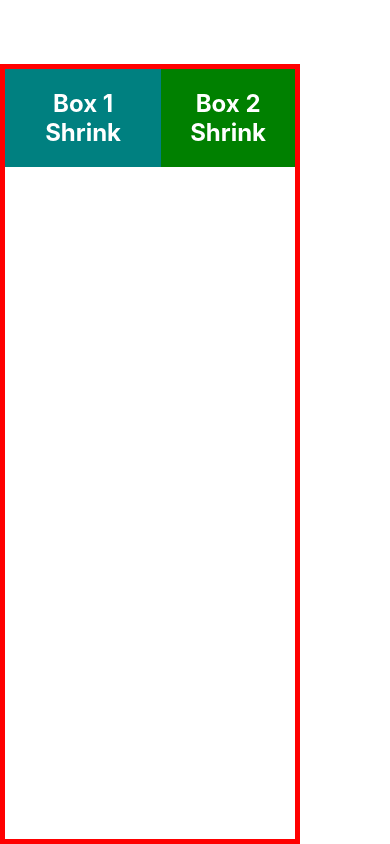
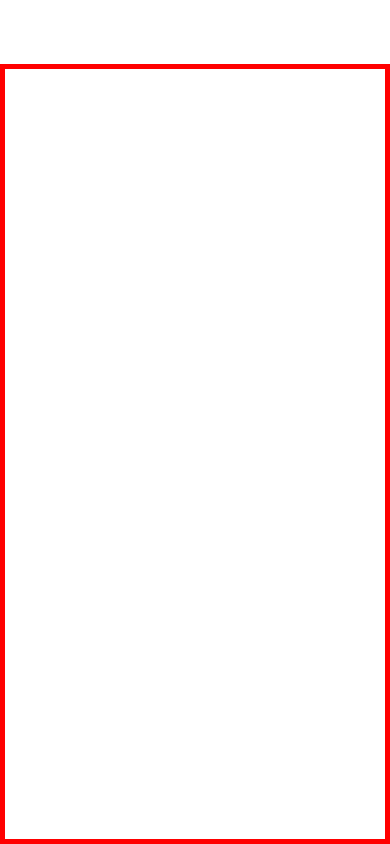
Before and after one commit to muazimmaqbool/React-Native-Tutorials, a React Native app: screen / in a window 390 px wide. Built offline with nearby package versions, Linux system fonts and the light colour scheme.

Commit message:
Layout Completed

```diff
--- a/App.js
+++ b/App.js
@@ -1,4 +1,4 @@
-import { ImageBackground, View,Text, StyleSheet } from "react-native";
+import { ImageBackground, View, Text, StyleSheet } from "react-native";
 import Greet from "./Components/A_Greet";
 import B_Styling from "./Components/B_Styling";
 import C_StyleSheet from "./Components/C_StyleSheet";
@@ -12,13 +12,14 @@ import C_JustifyContent from "./FlexBox and layout/C_JustifyContent";
 import D_Align_ITEMSandSELF from "./FlexBox and layout/D_Align_ITEMSandSELF";
 import E_FlexWrap from "./FlexBox and layout/E_FlexWrap";
 import F_FlexShrink from "./FlexBox and layout/F_FlexShrink";
-const myImage=require("./assets/pic.jpg")
+import G_FlexGrow from "./FlexBox and layout/G_FlexGrow";
+import H_Relative_Absolute_layout from "./FlexBox and layout/H_Relative_Absolute_layout";
+const myImage = require("./assets/pic.jpg");
 const App = () => {
   return (
     // <View style={{ flex: 1, backgroundColor: "teal", padding: 60 }}>
     //view used only when working with flexbox
     <View style={styles.container}>
-
       {/* first custom component
       <Greet name="Muazim Maqbool"/>
       <Greet name="Basit Mushtaq"/> */}
@@ -65,7 +66,6 @@ const App = () => {
       {/* <D_Align_ITEMSandSELF styleprop={{backgroundColor:"pink",alignSelf:"auto"}}>Box-5</D_Align_ITEMSandSELF>
       <D_Align_ITEMSandSELF styleprop={{backgroundColor:"yellow"}}>Box-6</D_Align_ITEMSandSELF> */}
 
-
       {/*flexWrap */}
       {/* <E_FlexWrap styleprop={{backgroundColor:"yellow"}}>Box1</E_FlexWrap>
        <E_FlexWrap styleprop={{backgroundColor:"green"}}>Box2</E_FlexWrap>
@@ -76,14 +76,57 @@ const App = () => {
        <E_FlexWrap styleprop={{backgroundColor:"skyblue"}}>Box6</E_FlexWrap>
        <E_FlexWrap styleprop={{backgroundColor:"gray"}}>Box7</E_FlexWrap> */}
 
+      {/*FlexShrink-> Note: make container flex-direction to row and alignItems to flexStart  and width to 300*/}
+      {/* <F_FlexShrink styleprop={{backgroundColor:"teal",flexShrink:1}}>Box 1 Shrink</F_FlexShrink> */}
+      {/*if box2 has flexShrink:1 then they both have same width if box2 has 2 flexShrink then it shrinks twice as box1 */}
+      {/* <F_FlexShrink styleprop={{backgroundColor:"green",flexShrink:2}}>Box 2 Shrink</F_FlexShrink> */}
 
-       {/*FlexShrink-> Note: make container flex-direction to row and alignItems to flexStart  and width to 300*/}
-       <F_FlexShrink styleprop={{backgroundColor:"teal",flexShrink:1}}>Box 1 Shrink</F_FlexShrink>
-      {/*if box2 has flexShrink:1 then they both have same width if box2 has 2 flexShrink then it shrinks twice as box1 */}
-       <F_FlexShrink styleprop={{backgroundColor:"green",flexShrink:2}}>Box 2 Shrink</F_FlexShrink>
+      {/*Flex Grow */}
+      {/* <G_FlexGrow styleprop={{backgroundColor:"teal"}}>BOX-1</G_FlexGrow>
+       <G_FlexGrow styleprop={{backgroundColor:"green"}}>BOX-2</G_FlexGrow> */}
+      {/*no chnage as flexGrow:0 is default value */}
+      {/* <G_FlexGrow styleprop={{backgroundColor:"yellow",flexGrow:0}}>BOX-3</G_FlexGrow>  */}
+      {/*Box4 takes the all available space, if applied to multiple boxes then available space is divided equally , if flexGrow is 1 to all*/}
+      {/* <G_FlexGrow styleprop={{backgroundColor:"pink",flexGrow:1}}>BOX-4</G_FlexGrow>
+       <G_FlexGrow styleprop={{backgroundColor:"blue",flexGrow:1}}>BOX-5</G_FlexGrow> */}
+      {/*Box-6 takes 3twice the space as box4 and 5 because it has flexGrow of 3 */}
+      {/* <G_FlexGrow styleprop={{backgroundColor:"skyblue",flexGrow:3}}>BOX-6</G_FlexGrow> */}
 
+      {/*relative and absolute layout */}
+      {/*applied relative to Box1 and Box3, they are both relative by default */}
+      {/*Now box5 has position of absolute,now after box-4 we have box-6, where box-5 was initially present */}
+      {/* <H_Relative_Absolute_layout
+        styleprop={{ backgroundColor: "teal", top: 30, left: 50 }}
+      >
+        Box-1
+      </H_Relative_Absolute_layout>
+      <H_Relative_Absolute_layout styleprop={{ backgroundColor: "green" }}>
+        Box-2
+      </H_Relative_Absolute_layout> */}
+      {/*mentioning relative is optional */}
+      {/* <H_Relative_Absolute_layout
+        styleprop={{ backgroundColor: "pink",position:"relative",left: 80 }}
+      >
+        Box-3
+      </H_Relative_Absolute_layout>
+      <H_Relative_Absolute_layout styleprop={{ backgroundColor: "blue" }}>
+        Box-4
+      </H_Relative_Absolute_layout> */}
+      {/*now box5 is positioned using specific coordinated relative to its parent container */}
+      {/* <H_Relative_Absolute_layout
+        styleprop={{
+          backgroundColor: "orange",
+          position: "absolute",
+          top: 100,
+          left: 100,
+        }}
+      >
+        Box-5
+      </H_Relative_Absolute_layout>
+      <H_Relative_Absolute_layout styleprop={{ backgroundColor: "purple" }}>
+        Box-6
+      </H_Relative_Absolute_layout> */}
     </View>
-
   );
 };
 //learning about it first in components folder
@@ -97,13 +140,13 @@ React-Native: the view is already a flex container and its comp. inside it are f
 -> we can also apply flex:1 to the children/flexitems as well, if we add flex:1 to first Box above it occupies all the available space
 ->if we also apply flex:1 to another flex item they both will take 50-50% of the availabe space each,.... similarly for all
 */
-const styles=StyleSheet.create({
-  container:{
-    marginTop:64,
-    borderWidth:5,
-    borderColor:"red",
+const styles = StyleSheet.create({
+  container: {
+    marginTop: 64,
+    borderWidth: 5,
+    borderColor: "red",
     //for now the container takes only space which is required by its children, you can see red border wrapping the boxes
-    flex:1, //now red border will be wrapping whole screen
+    flex: 1, //now red border will be wrapping whole screen
 
     //flexDirection:
     //flexDirection:"column" //default value no change sets main axis from top to bottom
@@ -127,13 +170,12 @@ const styles=StyleSheet.create({
     //gap:20
 
     //flexShrink -> first set flexDirection to row and alignItems to flexStart and width to 300
-    width:300,
-    flexDirection:"row",
-    alignItems:"flex-start",
+    // width:300,
+    //flexDirection:"row",
+    //alignItems:"flex-start",
     //flexShrink is applied above while calling the component
-  }
-})
-
+  },
+});
 
 export default App;
 /*Introduction of React Native :
--- /dev/null
+++ b/FlexBox and layout/G_FlexGrow.js
@@ -0,0 +1,31 @@
+import { StyleSheet, Text, View } from 'react-native'
+import React from 'react'
+
+const G_FlexGrow = ({ children, styleprop }) => {
+    /*
+    ->FlexGrow: determines how much space an item should occupy inside a flex container when there's extra space available
+   ->values: 0,(default value whichh prevents the items in taking the extra space), any positive value(to make items take extra space when available)
+    ->applied in app.js
+    */
+  return (
+    <View style={[styles.box, styleprop]}>
+      <Text style={styles.text}>{children}</Text>
+    </View>
+  )
+}
+
+export default G_FlexGrow
+
+const styles = StyleSheet.create({
+    box: {
+      backgroundColor: "white",
+      padding: 20,
+
+    },
+    text: {
+      fontSize: 24,
+      fontWeight: "bold",
+      textAlign: "center",
+      color: "white",
+    },
+  });
--- /dev/null
+++ b/FlexBox and layout/H_Relative_Absolute_layout.js
@@ -0,0 +1,29 @@
+import { StyleSheet, Text, View } from 'react-native'
+import React from 'react'
+/*
+->Relative and Absolute layout ,
+check notes
+*/
+const H_Relative_Absolute_layout = ({ children, styleprop }) => {
+  return (
+    <View style={[styles.box, styleprop]}>
+      <Text style={styles.text}>{children}</Text>
+    </View>
+  )
+}
+
+export default H_Relative_Absolute_layout
+const styles = StyleSheet.create({
+    box: {
+      backgroundColor: "white",
+      padding: 20,
+      width:100,
+      height:100
+    },
+    text: {
+      fontSize: 24,
+      fontWeight: "bold",
+      textAlign: "center",
+      color: "white",
+    },
+  });
```
Lines whose indentation alone changed are shown as unchanged.
